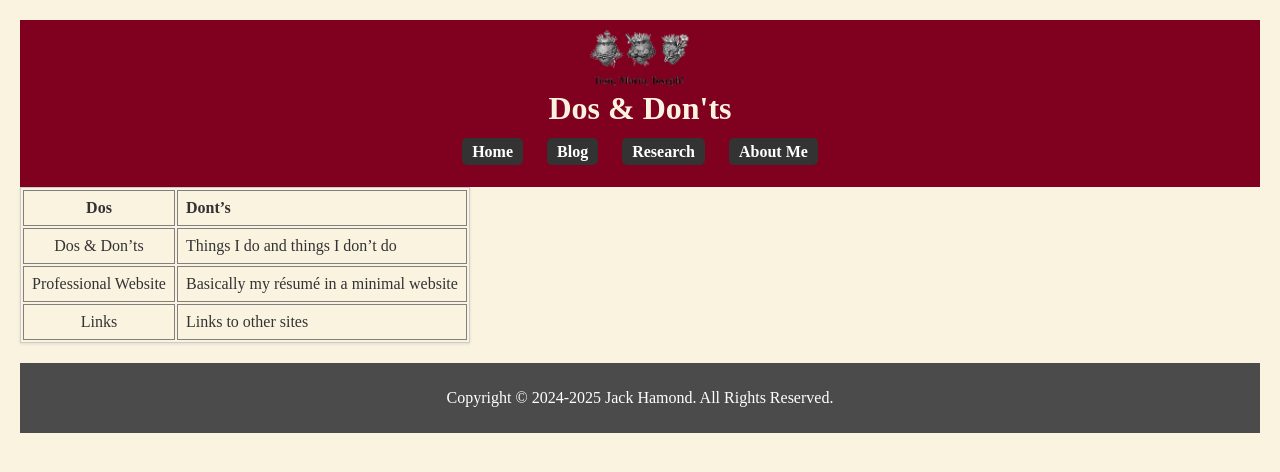
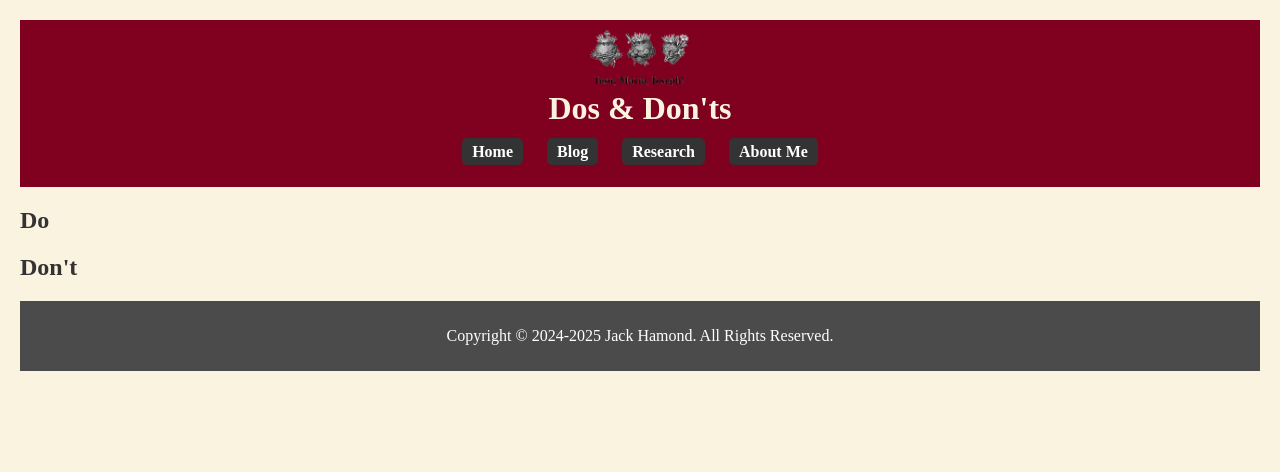
Before and after one commit to jackhamond/jackhamond.github.io, a Jekyll site: the page built from about/dosanddonts.md, in a window 1280 px wide. Shown: the top 472 px of the page. Built offline with Jekyll 4.4.1, drawn with Linux system fonts in a browser that asks for light colours.

Commit message:
Update dosanddonts.md

```diff
--- a/about/dosanddonts.md
+++ b/about/dosanddonts.md
@@ -1,10 +1,5 @@
 ---
 title: "Dos & Don'ts"
-layout: default
+layout: dosanddonts
 permalink: /dosanddonts/
 ---
-| **Dos** | **Dont's** |
-|:--------------------------------------------------------:|:-----------------------------------------|
-| Dos & Don'ts | Things I do and things I don't do |
-| Professional Website | Basically my résumé in a minimal website |
-| Links | Links to other sites |
```
